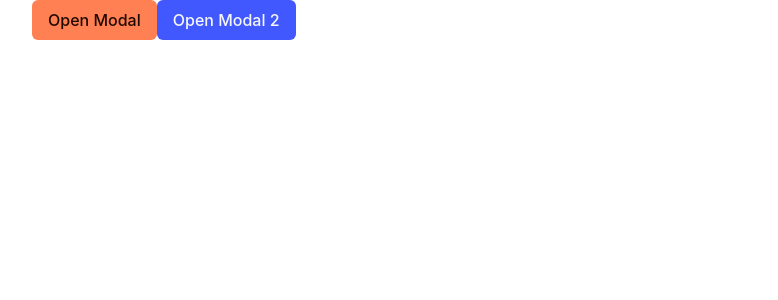
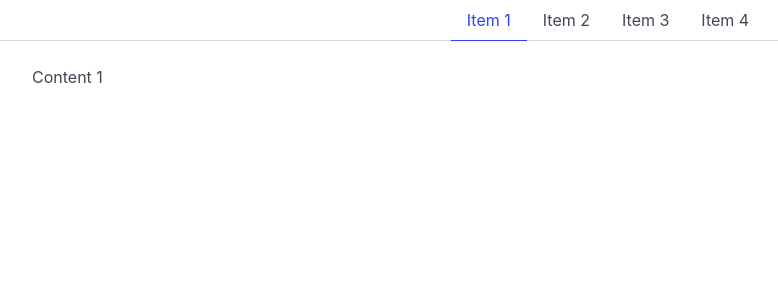
Before and after one commit to tonu-tartust/ta24alearnnode, a Vue app: page / in a window 1280 px wide. Shown: the top 300 px of the page, without its empty margins (32-810 px from the left). Built offline with nearby package versions, Linux system fonts and the light colour scheme.

Commit message:
added tabs

```diff
--- a/src/App.vue
+++ b/src/App.vue
@@ -1,25 +1,29 @@
 <script setup>
 
 import {ref} from 'vue';
-import Modal from './Components/Modal.vue';
-import ImgModal from './Components/ImgModal.vue';
+import Tabs from './Components/Tabs.vue';
 
-let modal1Active = ref(false);
-let modal2Active = ref(false);
+let titles = ref ([
+  'Item 1',
+  'Item 2',
+  'Item 3',
+  'Item 4'
+]);
+let activeTab = ref (0);
+let cotents = ref ([
+  'Content 1',
+  'Content 2',
+  'Content 3',
+  'Content 4'
+]);
 
 </script>
+
 <template>
-
-  <div class="container">
-    <button class="button is-primary" @click="modal1Active=true">Open Modal</button>
-    <button class="button is-link" @click="modal2Active=true">Open Modal 2</button>
-
-    <Modal :active="modal1Active" @close="modal1Active=false">
-      <div class="box">im in a box</div>
-    </Modal>
-
-    <ImgModal :active="modal2Active" @close="modal2Active=false" url="https://picsum.photos/1280/960?r=2"></ImgModal>
-  </div>
+    <Tabs :titles="titles" :active="activeTab" @setActive="activeTab = $event"></Tabs>
+    <div class="container">
+      {{ cotents[activeTab] }}
+    </div>
 </template>
 
 <style></style>
--- /dev/null
+++ b/src/Components/Tabs.vue
@@ -0,0 +1,16 @@
+<script setup>
+
+defineProps (['active', 'titles']);
+
+</script>
+
+<template>
+
+    <div class="tabs is-centered">
+      <ul>
+        <li v-for="(title, index) in titles" :class="{'is-active' : index === active}" @click="$emit('setActive', index)">
+          <a>{{ title }}</a></li>
+      </ul>
+    </div>
+
+</template>
```
